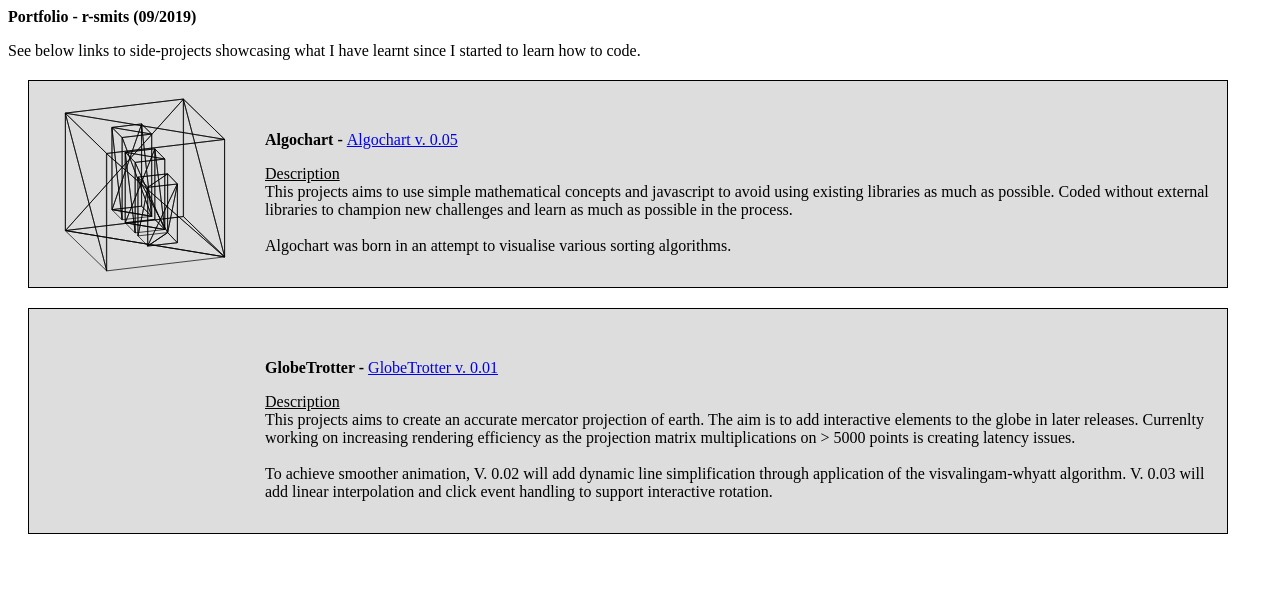
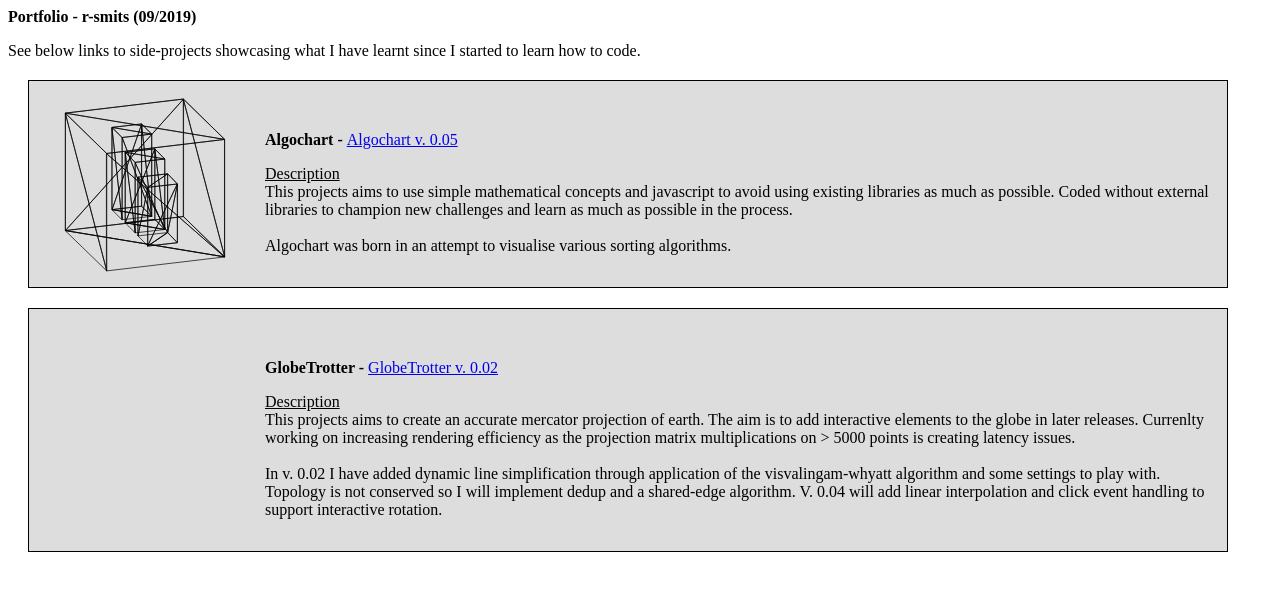
Before and after one commit to r-smits/r-smits.github.io, a plain HTML site: page index.html in a window 1280 px wide. Drawn offline with Linux system fonts and the light colour scheme.

Commit message:
Text changes

```diff
--- a/index.html
+++ b/index.html
@@ -64,9 +64,9 @@
 
 
 
-				<p><br><strong>GlobeTrotter - </strong><a href="globetrotter.html">GlobeTrotter v. 0.01</a></p>
+				<p><br><strong>GlobeTrotter - </strong><a href="globetrotter.html">GlobeTrotter v. 0.02</a></p>
 				<p><u>Description</u><br>This projects aims to create an accurate mercator projection of earth. The aim is to add interactive elements to the globe in later releases. Currenlty working on increasing rendering efficiency as the projection matrix multiplications on > 5000 points is creating latency issues.<br>
-				<br>To achieve smoother animation, V. 0.02 will add dynamic line simplification through application of the visvalingam-whyatt algorithm. V. 0.03 will add linear interpolation and click event handling to support interactive rotation.</p>
+				<br>In v. 0.02 I have added dynamic line simplification through application of the visvalingam-whyatt algorithm and some settings to play with. Topology is not conserved so I will implement dedup and a shared-edge algorithm. V. 0.04 will add linear interpolation and click event handling to support interactive rotation.</p>
 
 			</div>
 
```
